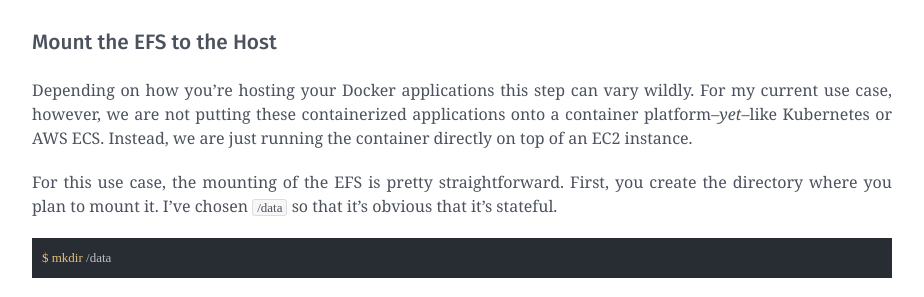
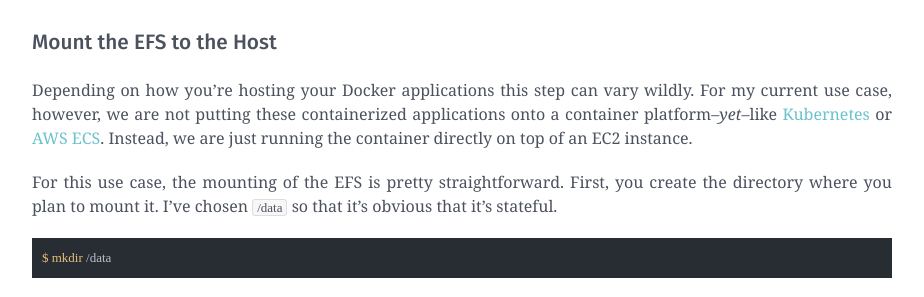
Before and after one commit to msull92/msull92-com, a Jekyll site: the page built from _posts/2017-07-20-mounting-efs-to-docker.md, in a window 1280 px wide. Shown: the part 973-1270 px from the top of the page, without its empty margins (178-1102 px from the left). Built offline with Jekyll 4.4.1, drawn with Linux system fonts in a browser that asks for light colours; some web fonts are replaced; part of the change alters nothing that is shown.

```diff
--- a/_posts/2017-07-20-mounting-efs-to-docker.md
+++ b/_posts/2017-07-20-mounting-efs-to-docker.md
@@ -31,7 +31,7 @@ Finally, make sure that you have a mount target for each subnet that you'll need
 
 ## Mount the EFS to the Host
 Depending on how you're hosting your Docker applications this step can vary wildly.
-For my current use case, however, we are not putting these containerized applications onto a container platform–*yet*–like Kubernetes or AWS ECS.
+For my current use case, however, we are not putting these containerized applications onto a container platform–*yet*–like [Kubernetes](https://kubernetes.io/) or [AWS ECS](http://docs.aws.amazon.com/AmazonECS/latest/developerguide/Welcome.html).
 Instead, we are just running the container directly on top of an EC2 instance.
 
 For this use case, the mounting of the EFS is pretty straightforward.
```
